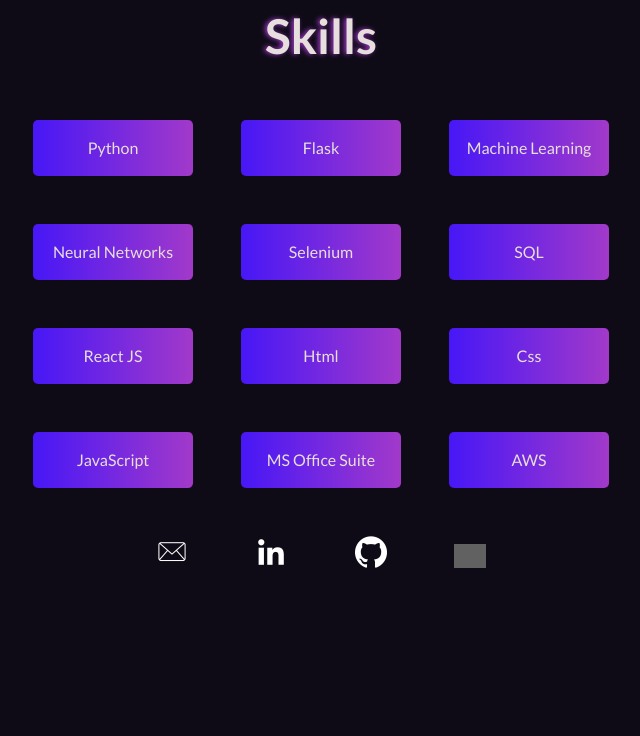
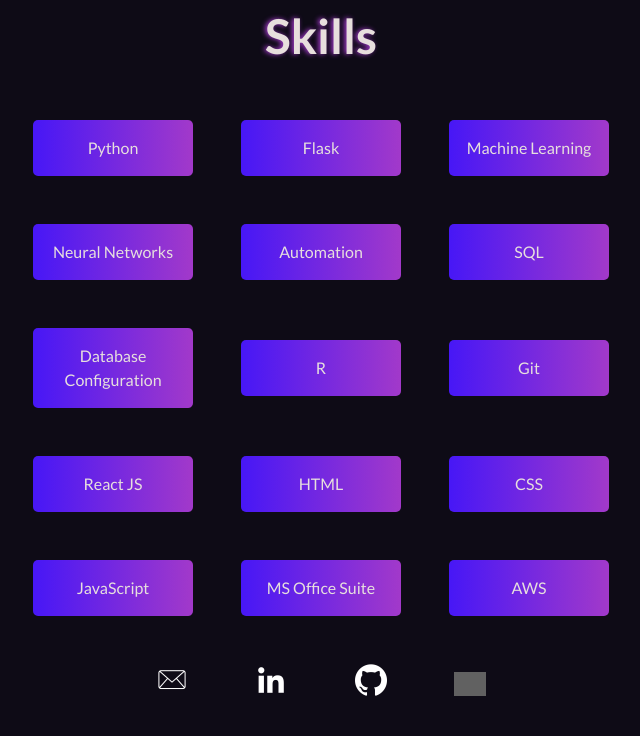
Before and after one commit to colesmcintosh/cm-portfolio-site, a Flask app: page /skills in a window 1280 px wide. Shown: the part 64-800 px from the top of the page, without its empty margins (319-959 px from the left). Run offline with Flask 2, Linux system fonts and the light colour scheme; grey boxes are pictures that could not be loaded.

Commit message:
update resume and adjust skills

```diff
--- a/templates/skills.html
+++ b/templates/skills.html
@@ -9,11 +9,14 @@
       <div class="skill-item">Flask</div>
       <div class="skill-item">Machine Learning</div>
       <div class="skill-item">Neural Networks</div>
-      <div class="skill-item">Selenium</div>
+      <div class="skill-item">Automation</div>
       <div class="skill-item">SQL</div>
+      <div class="skill-item">Database Configuration</div>
+      <div class="skill-item">R</div>
+      <div class="skill-item">Git</div>
       <div class="skill-item">React JS</div>
-      <div class="skill-item">Html</div>
-      <div class="skill-item">Css</div>
+      <div class="skill-item">HTML</div>
+      <div class="skill-item">CSS</div>
       <div class="skill-item">JavaScript</div>
       <div class="skill-item">MS Office Suite</div>
       <div class="skill-item">AWS</div>
```
Also changed, not shown: 1 other file.
